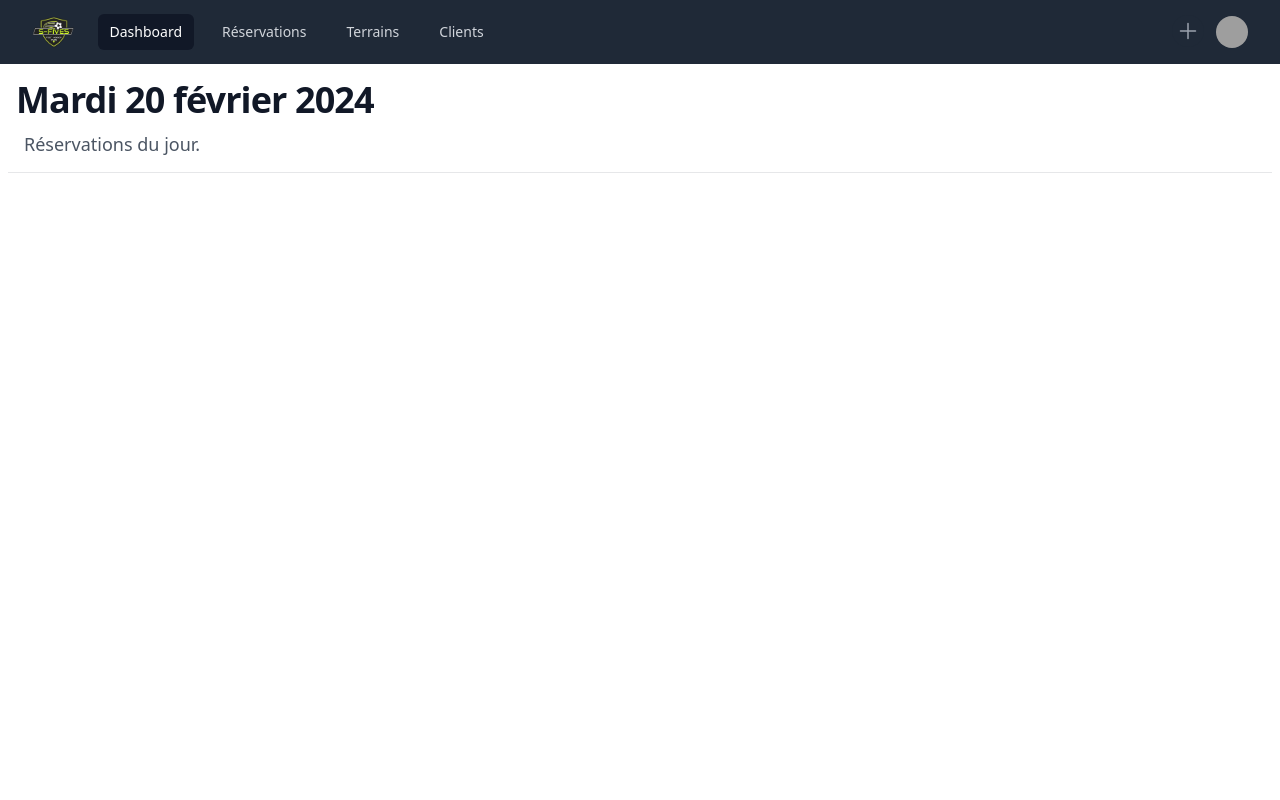
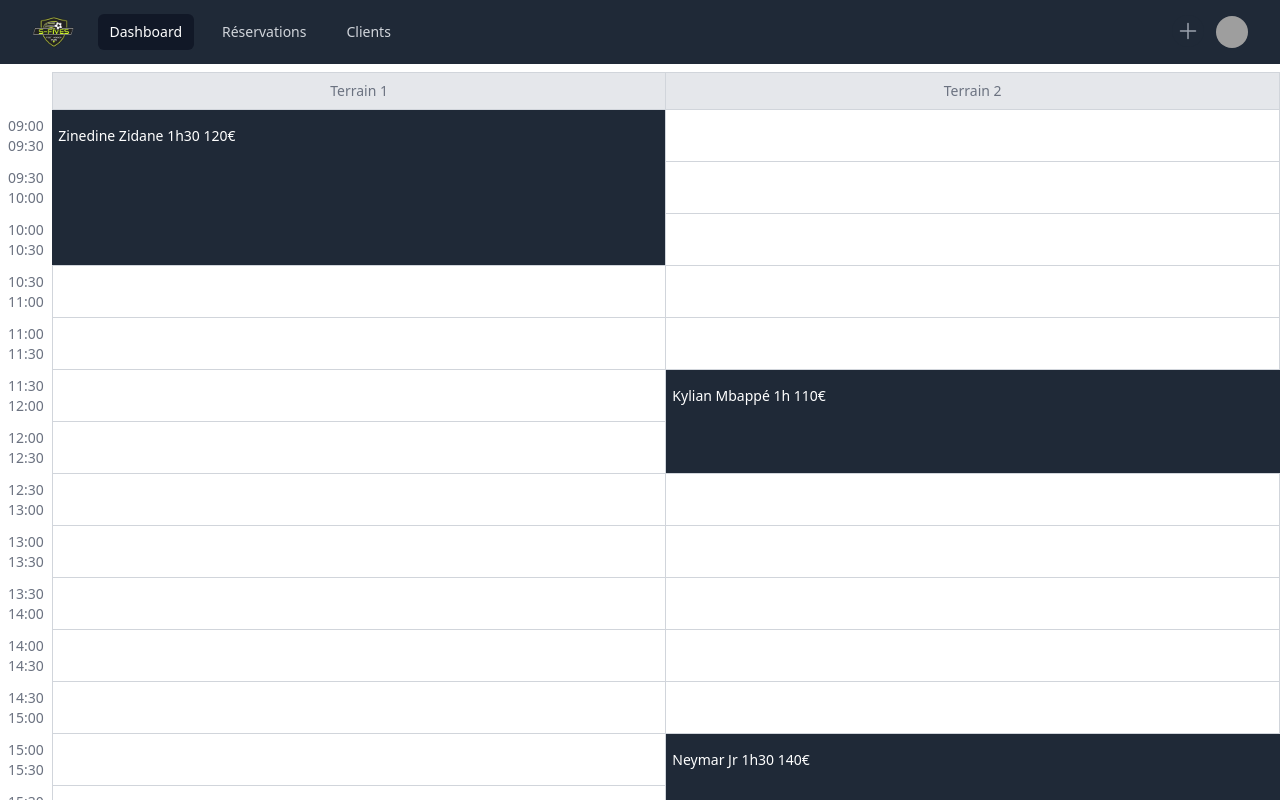
Before and after one commit to belkacem-oussama/SFive-Checking-Front, a React (Vite) app in the folder front/: page / in a window 1280 px wide. Shown: the top 800 px of the page. Built offline with nearby package versions, Linux system fonts and the light colour scheme; grey boxes are pictures that could not be loaded.

Commit message:
integration home-page

```diff
--- /dev/null
+++ b/front/src/components/FieldCalendar.jsx
@@ -0,0 +1,194 @@
+import { useState } from "react"
+
+const hoursData = [
+  "09:00",
+  "09:30",
+  "10:00",
+  "10:30",
+  "11:00",
+  "11:30",
+  "12:00",
+  "12:30",
+  "13:00",
+  "13:30",
+  "14:00",
+  "14:30",
+  "15:00",
+  "15:30",
+  "16:00",
+  "16:30",
+  "17:00",
+  "17:30",
+  "18:00",
+  "18:30",
+  "19:00",
+  "19:30",
+  "20:00",
+  "20:30",
+  "21:00",
+  "21:30",
+  "22:00",
+  "22:30",
+  "23:00",
+  "23:30",
+  "00:00",
+  "00:30",
+  "01:00",
+  "01:30",
+  "02:00",
+]
+
+export default function FieldCalendar() {
+  const [isBooked, setIsBooked] = useState([
+    {
+      field: "Terrain 1",
+      bookings: [
+        {
+          startTime: "09:00",
+          endTime: "10:30",
+        },
+        {
+          startTime: "19:00",
+          endTime: "20:30",
+        },
+        {
+          startTime: "00:00",
+          endTime: "02:00",
+        },
+      ],
+    },
+    {
+      field: "Terrain 2",
+      bookings: [
+        {
+          startTime: "17:00",
+          endTime: "18:30",
+        },
+        {
+          startTime: "15:00",
+          endTime: "16:30",
+        },
+        {
+          startTime: "11:30",
+          endTime: "12:30",
+        },
+      ],
+    },
+  ])
+
+  const isBookedTime = (time, field) => {
+    const fieldBookings = isBooked.find((booking) => booking.field === field)
+    if (!fieldBookings) return false
+
+    return fieldBookings.bookings.some((booking) => {
+      const bookingStart = new Date(`2024-01-01T${booking.startTime}`)
+      const bookingEnd = new Date(`2024-01-01T${booking.endTime}`)
+      const currentTime = new Date(`2024-01-01T${time}`)
+      return currentTime >= bookingStart && currentTime < bookingEnd
+    })
+  }
+
+  const bookingDetails = {
+    "09:00": {
+      "Terrain 1": {
+        name: "Zinedine Zidane",
+        duration: "1h30",
+        price: "120€",
+      },
+    },
+    "17:00": {
+      "Terrain 2": {
+        name: "Cristiano Ronaldo",
+        duration: "1h30",
+        price: "150€",
+      },
+    },
+    "19:00": {
+      "Terrain 1": {
+        name: "Lionel Messi",
+        duration: "1h30",
+        price: "130€",
+      },
+    },
+    "15:00": {
+      "Terrain 2": {
+        name: "Neymar Jr",
+        duration: "1h30",
+        price: "140€",
+      },
+    },
+    "11:30": {
+      "Terrain 2": {
+        name: "Kylian Mbappé",
+        duration: "1h",
+        price: "110€",
+      },
+    },
+    "00:00": {
+      "Terrain 1": {
+        name: "Andres Iniesta",
+        duration: "2h",
+        price: "200€",
+      },
+    },
+  }
+
+  return (
+    <div className="pt-2">
+      <table cellPadding="6" className="w-full">
+        <thead>
+          <tr>
+            <th></th>
+            <th className="bg-gray-200 border border-gray-300 text-gray-500 font-medium text-sm px-2 py-2 w-1/2">
+              Terrain 1
+            </th>
+            <th className="bg-gray-200 border border-gray-300 text-gray-500 font-medium text-sm px-2 py-2 w-1/2">
+              Terrain 2
+            </th>
+          </tr>
+        </thead>
+        <tbody>
+          {hoursData.slice(0, -1).map((item, index) => (
+            <tr key={`${index}-${item}`}>
+              <td className="font-light px-2 text-sm text-gray-500">
+                {item} {hoursData[index + 1]}
+              </td>
+              <td
+                className={`text-sm border border-gray-300 font-light ${
+                  isBookedTime(item, "Terrain 1") &&
+                  "bg-gray-800 text-white border-none"
+                }`}
+              >
+                {isBookedTime(item, "Terrain 1") &&
+                  bookingDetails[item] &&
+                  bookingDetails[item]["Terrain 1"] && (
+                    <>
+                      {bookingDetails[item]["Terrain 1"].name}{" "}
+                      {bookingDetails[item]["Terrain 1"].duration}{" "}
+                      {bookingDetails[item]["Terrain 1"].price}
+                    </>
+                  )}
+              </td>
+              <td
+                className={`text-sm border border-gray-300 font-light ${
+                  isBookedTime(item, "Terrain 2") &&
+                  "bg-gray-800 text-white border-none"
+                }`}
+              >
+                {isBookedTime(item, "Terrain 2") &&
+                  bookingDetails[item] &&
+                  bookingDetails[item]["Terrain 2"] && (
+                    <>
+                      {bookingDetails[item]["Terrain 2"].name}{" "}
+                      {bookingDetails[item]["Terrain 2"].duration}{" "}
+                      {bookingDetails[item]["Terrain 2"].price}
+                    </>
+                  )}
+              </td>
+            </tr>
+          ))}
+        </tbody>
+      </table>
+    </div>
+  )
+}
--- a/front/src/layouts/Header.jsx
+++ b/front/src/layouts/Header.jsx
@@ -7,7 +7,6 @@ import { Link } from "react-router-dom"
 const navigation = [
   { id: 1, name: "Dashboard", href: "/", current: true },
   { id: 2, name: "Réservations", href: "/booking", current: false },
-  { id: 3, name: "Terrains", href: "/fields", current: false },
   { id: 4, name: "Clients", href: "/customers", current: false },
 ]
 
--- a/front/src/pages/Home.jsx
+++ b/front/src/pages/Home.jsx
@@ -1,28 +1,31 @@
 import React from "react"
+import FieldCalendar from "../components/FieldCalendar.jsx"
 
 export default function Home() {
-  const currentDate = new Date().toLocaleDateString("fr-FR", {
-    weekday: "long",
-    day: "numeric",
-    month: "long",
-    year: "numeric",
-  })
+  // const currentDate = new Date().toLocaleDateString("fr-FR", {
+  //   weekday: "long",
+  //   day: "numeric",
+  //   month: "long",
+  // })
 
-  const capitalizeFirstLetter = (string) => {
-    return string.charAt(0).toUpperCase() + string.slice(1)
-  }
+  // const capitalizeFirstLetter = (string) => {
+  //   return string.charAt(0).toUpperCase() + string.slice(1)
+  // }
 
-  const formattedDate = currentDate.replace(/\w+/, capitalizeFirstLetter)
+  // const formattedDate = currentDate.replace(/\w+/, capitalizeFirstLetter)
 
   return (
     <div>
-      <div className="text-center py-4 border-b mx-2 border-gray-900/10 pb-3 md:text-left">
+      {/* <div className="text-center py-4 border-b mx-2 border-gray-900/10 pb-3 md:text-left">
         <h2 className="text-3xl font-bold tracking-tight text-gray-900 sm:text-4xl md:ml-2">
           {formattedDate}
         </h2>
         <p className="mt-2 md:ml-4 text-lg leading-8 text-gray-600">
           Réservations du jour.
         </p>
+      </div> */}
+      <div>
+        <FieldCalendar />
       </div>
     </div>
   )
```
